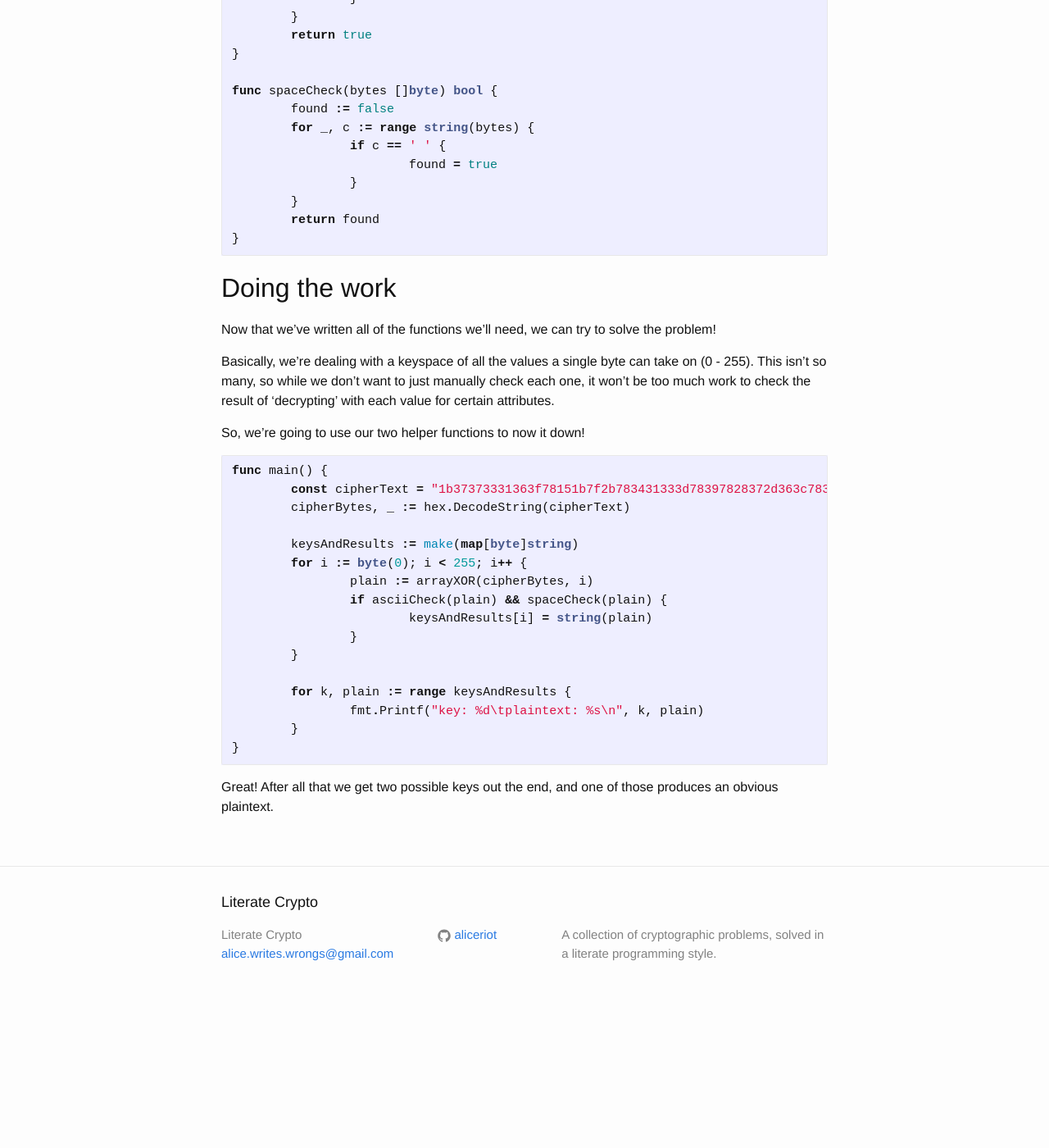
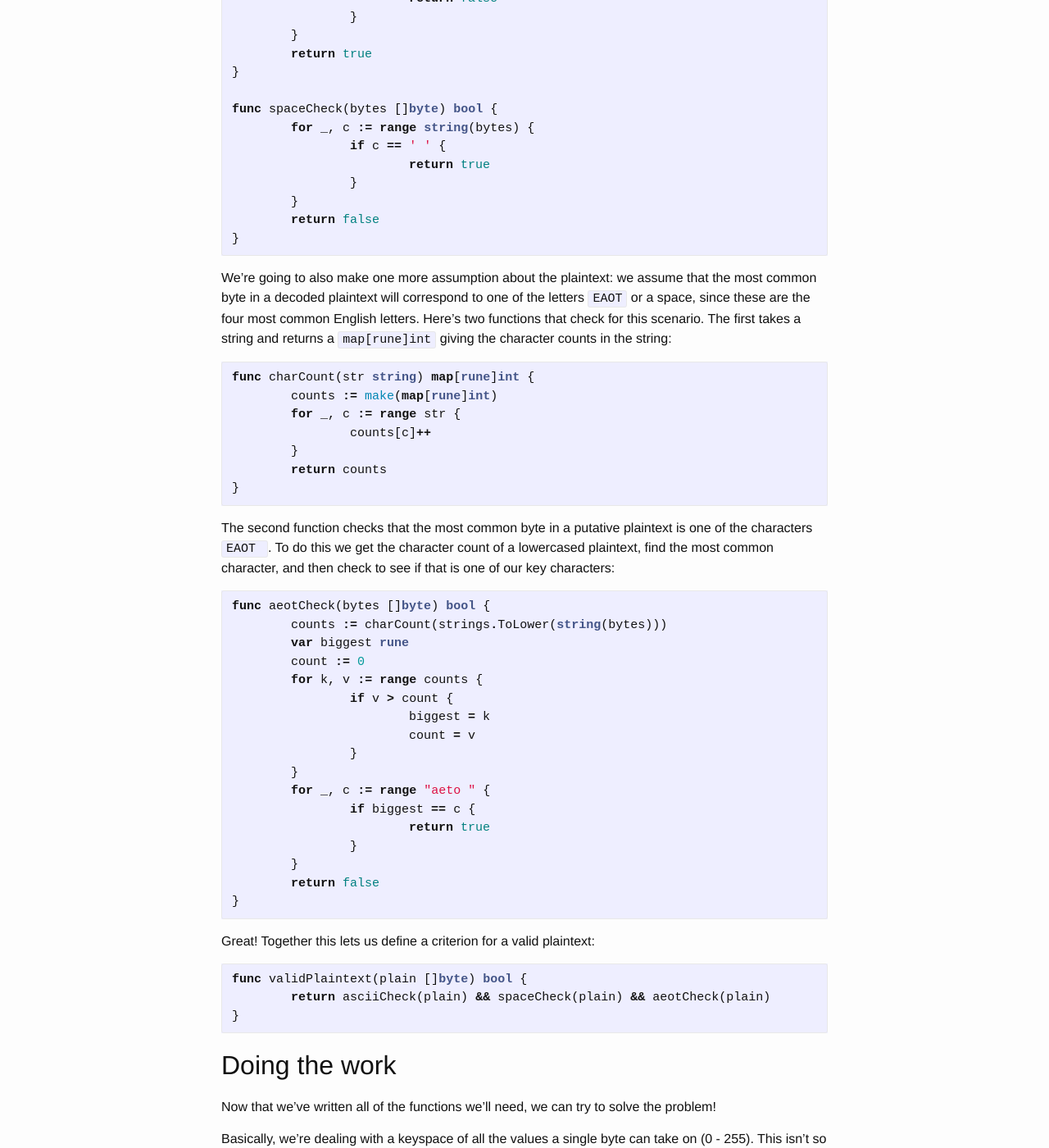
Before and after one commit to alicewriteswrongs/site, a Jekyll site: the page built from _matasano/ex03.md, in a window 1280 px wide and 1400 px high, scrolled down 992 px. Shown: the whole window at 82% size. Built offline with Jekyll 4.4.1, drawn with Linux system fonts in a browser that asks for light colours; before the commit the page ends 2226 px from its top, so only the background shows below that; some of the changed text lies outside the part shown.

Commit message:
updated ex03

````diff
--- a/_matasano/ex03.md
+++ b/_matasano/ex03.md
@@ -17,6 +17,7 @@ package main
 import (
 	"encoding/hex"
 	"fmt"
+	"strings"
 )
 ```
 
@@ -59,13 +60,64 @@ func asciiCheck(bytes []byte) bool {
 }
 
 func spaceCheck(bytes []byte) bool {
-	found := false
 	for _, c := range string(bytes) {
 		if c == ' ' {
-			found = true
+			return true
 		}
 	}
-	return found
+	return false
+}
+```
+
+
+We're going to also make one more assumption about the plaintext: we assume
+that the most common byte in a decoded plaintext will correspond to one of
+the letters `EAOT` or a space, since these are the four most common English
+letters. Here's two functions that check for this scenario. The first takes
+a string and returns a `map[rune]int` giving the character counts in the string:
+
+```go
+func charCount(str string) map[rune]int {
+	counts := make(map[rune]int)
+	for _, c := range str {
+		counts[c]++
+	}
+	return counts
+}
+```
+
+
+The second function checks that the most common byte in a putative plaintext
+is one of the characters `EAOT `. To do this we get the character count of a
+lowercased plaintext, find the most common character, and then check to see
+if that is one of our key characters:
+
+```go
+func aeotCheck(bytes []byte) bool {
+	counts := charCount(strings.ToLower(string(bytes)))
+	var biggest rune
+	count := 0
+	for k, v := range counts {
+		if v > count {
+			biggest = k
+			count = v
+		}
+	}
+	for _, c := range "aeto " {
+		if biggest == c {
+			return true
+		}
+	}
+	return false
+}
+```
+
+
+Great! Together this lets us define a criterion for a valid plaintext:
+
+```go
+func validPlaintext(plain []byte) bool {
+	return asciiCheck(plain) && spaceCheck(plain) && aeotCheck(plain)
 }
 ```
 
@@ -80,7 +132,8 @@ can take on (0 - 255). This isn't so many, so while we don't want to just
 manually check each one, it won't be too much work to check the result of
 'decrypting' with each value for certain attributes.
 
-So, we're going to use our two helper functions to now it down!
+So, we're basically going to iterate through all the possible keys, attempt
+to decrypt, and then check `validPlaintext`:
 
 ```go
 func main() {
@@ -88,9 +141,10 @@ func main() {
 	cipherBytes, _ := hex.DecodeString(cipherText)
 
 	keysAndResults := make(map[byte]string)
+
 	for i := byte(0); i < 255; i++ {
 		plain := arrayXOR(cipherBytes, i)
-		if asciiCheck(plain) && spaceCheck(plain) {
+		if validPlaintext(plain) {
 			keysAndResults[i] = string(plain)
 		}
 	}
@@ -102,5 +156,4 @@ func main() {
 ```
 
 
-Great! After all that we get two possible keys out the end, and one of
-those produces an obvious plaintext.
+Great! After all that we get one key out the end, and a readable plaintext.
````
